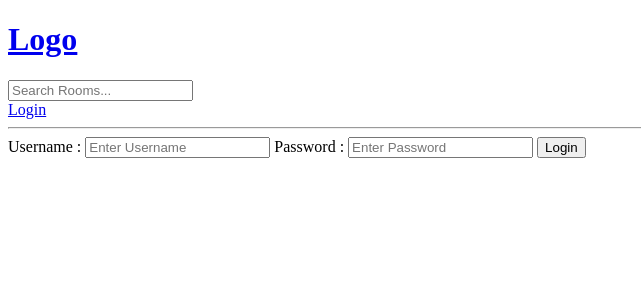
After one commit to suraj1771singh/devcube, a Django app: page /login/ in a window 1280 px wide. The commit adds this page. Shown: the top 300 px of the page, without its empty margins (0-641 px from the left). Run offline with Django 4.2, Linux system fonts and the light colour scheme.

Commit message:
user authentication added

```diff
--- /dev/null
+++ b/base/templates/base/login_register.html
@@ -0,0 +1,15 @@
+{% extends 'main.html' %} {% block content %}
+
+<div>
+  <form method="POST" action="">
+    {% csrf_token %}
+    <label>Username : </label>
+    <input type="text" name="username" placeholder="Enter Username" />
+    <label>Password : </label>
+    <input type="password" name="password" placeholder="Enter Password" />
+
+    <input type="submit" value="Login" />
+  </form>
+</div>
+
+{% endblock content %}
--- a/base/urls.py
+++ b/base/urls.py
@@ -3,6 +3,8 @@ from django.urls import path, include
 from . import views
 
 urlpatterns = [
+    path('login/', views.loginPage, name='login'),
+    path('logout/', views.logoutUser, name='logout'),
     path('', views.home, name="home"),
     path('room/<str:pk>/', views.room, name="room"),
     path('create-room', views.createRoom, name="create-room"),
--- a/base/views.py
+++ b/base/views.py
@@ -1,5 +1,7 @@
 from django.shortcuts import render, redirect
+from django.contrib import messages
 from django.contrib.auth.models import User
+from django.contrib.auth import authenticate, login, logout
 from .models import Room, Topic
 from .forms import RoomForm
 from django.db.models import Q
@@ -7,14 +9,25 @@ from django.db.models import Q
 
 
 def loginPage(request):
-    if request.method= 'POST':
-        email= request.POST.get('username');
-        password=request.POST.get('password');
+    if request.method == 'POST':
+        username = request.POST.get('username')
+        password = request.POST.get('password')
         try:
-            user=
-    context={}
-    return render(request,'base/login_register.html',context)
+            user = User.objects.get(username=username)
+        except:
+            messages.error(request, "User Not Found !")
+        user = authenticate(request, username=username, password=password)
+        if user is not None:
+            login(request, user)
+            return redirect('home')
+        else:
+            messages.error(request, "Username OR Password doesn't exist !")
+    context = {}
+    return render(request, 'base/login_register.html', context)
 
+def logoutUser(request):
+    logout(request);
+    return redirect('home')
 
 def home(request):
     if request.GET.get('q') != None:
--- a/templates/main.html
+++ b/templates/main.html
@@ -8,6 +8,15 @@
 </head>
 <body>
     {% include 'navbar.html' %}
+
+    {% if messages %}
+    <ul class="messages">
+        {% for message in messages %}
+        <li{% if message.tags %} class="{{ message.tags }}"{% endif %}>{{ message }}</li>
+        {% endfor %}
+    </ul>
+    {% endif %}
+
     {% block content %}
 
     {% endblock %}
--- a/templates/navbar.html
+++ b/templates/navbar.html
@@ -1,6 +1,14 @@
+<h1>
+  <a href="{% url 'home' %}"> Logo </a>
+</h1>
+<form method="GET" action="{% url 'home' %}">
+  <input type="text" name="q" placeholder="Search Rooms..." />
+</form>
 
+{% if request.user.is_authenticated %}
+<a href="{% url 'logout' %}">Logout</a>
+{% else %}
+<a href="{% url 'login' %}">Login</a>
+{% endif %}
 
- <h1>
-    <a href="/"> Login </a>
- </h1>
- <hr/>
+<hr />
```
